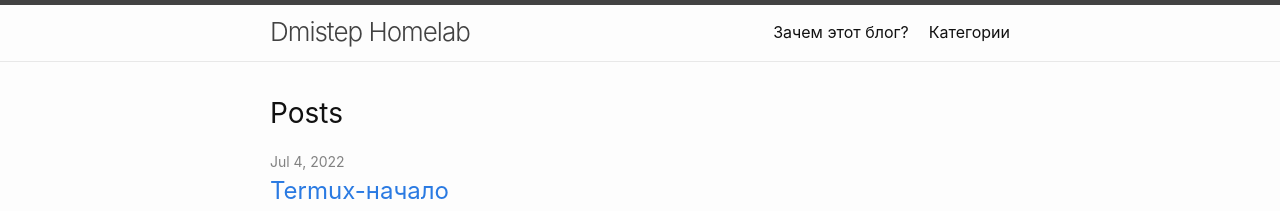
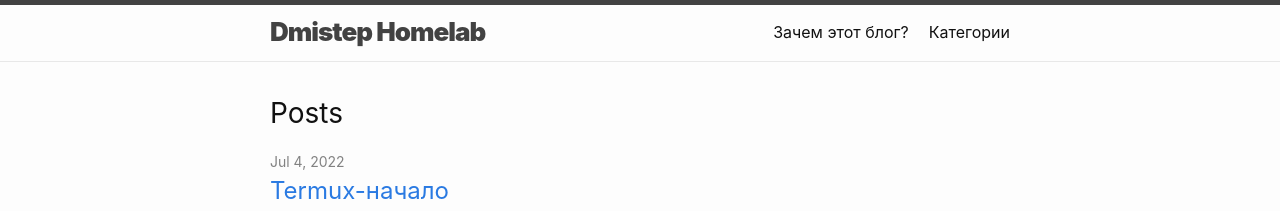
Before and after one commit to Dmistep/test-blog, a Jekyll site: the page built from index.md, in a window 1280 px wide. Shown: the top 211 px of the page. Built offline with Jekyll 4.4.1, drawn with Linux system fonts in a browser that asks for light colours.

Commit message:
update style.css

```diff
--- a/css/style.css
+++ b/css/style.css
@@ -198,7 +198,7 @@ table td {
 
 .site-title {
     font-size: 26px;
-    font-weight: 300;
+    font-weight: 900;
     line-height: 54px;
     letter-spacing: -1px;
     margin-bottom: 0;
```
